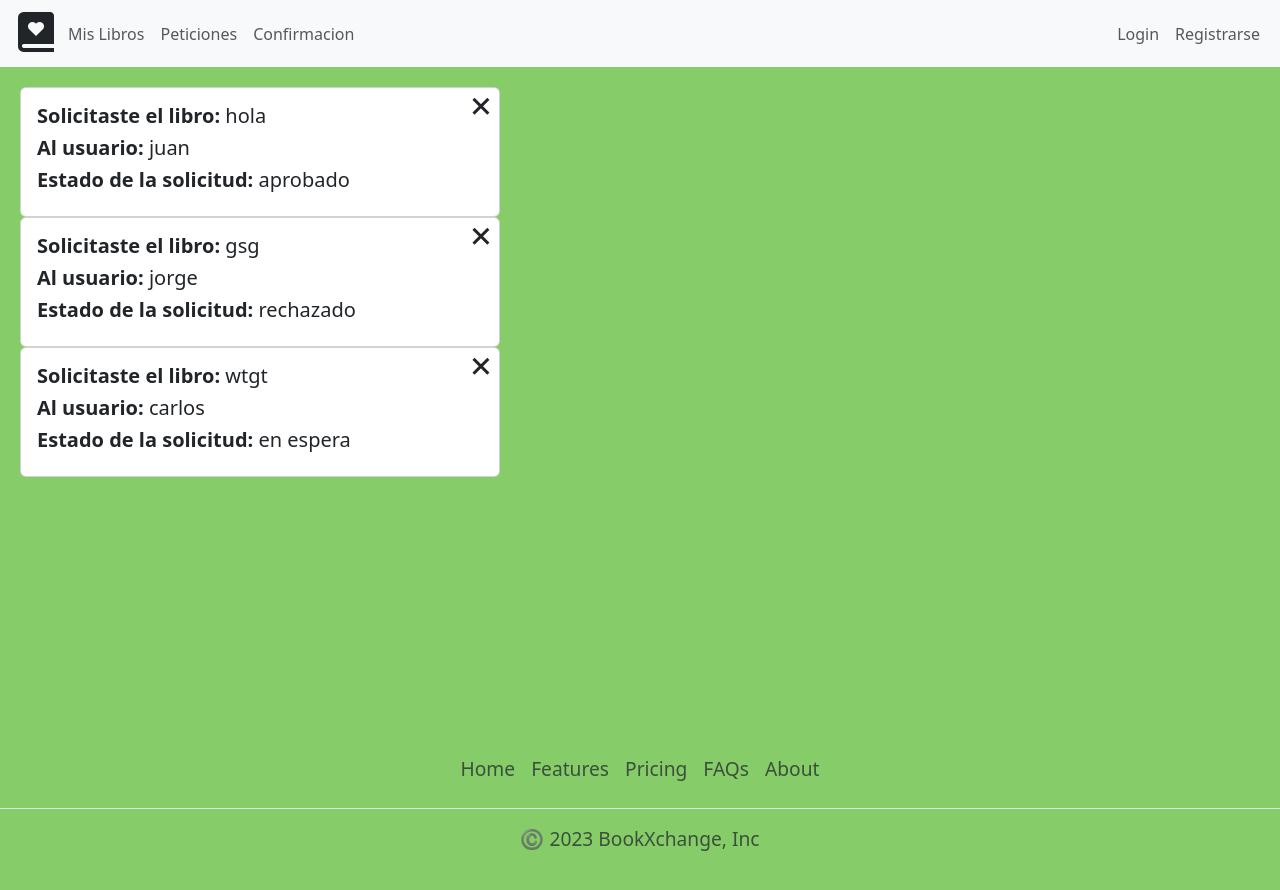
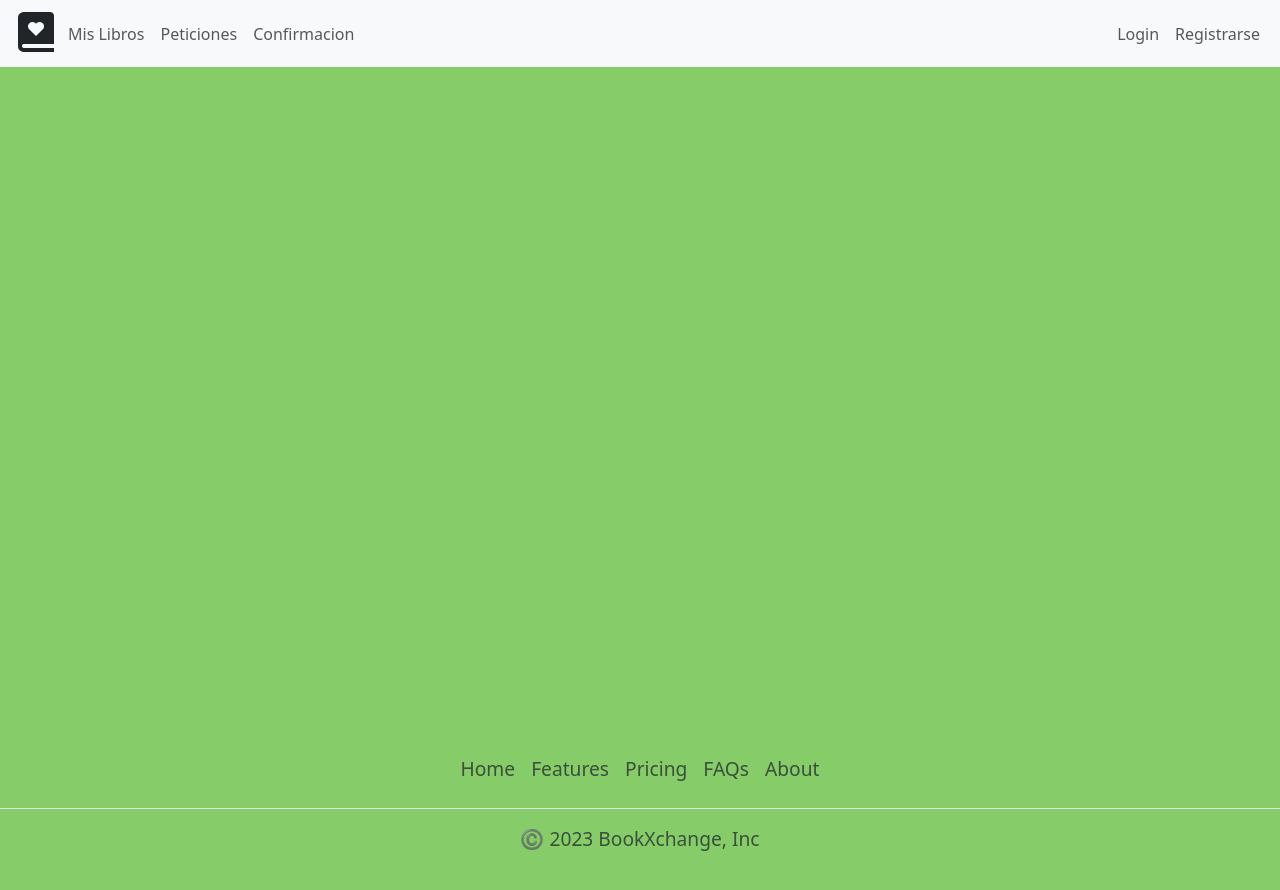
Before and after one commit to Aguscai710/PNT2-GRUPO, a Vue app in the folder proyecto-pnt2-libreria/: page /Peticiones in a window 1280 px wide. Shown: the top 890 px of the page. Built offline with nearby package versions, Linux system fonts and the light colour scheme.

Commit message:
More and more changes!!!!

```diff
--- a/proyecto-pnt2-libreria/src/components/Biblioteca.vue
+++ b/proyecto-pnt2-libreria/src/components/Biblioteca.vue
@@ -12,12 +12,12 @@ import { useStoreBiblioteca } from '../../stores/storeBiblioteca';
 const store = useStoreBiblioteca()
 
 onMounted(()=>{
-    const intervalo = setInterval(store.ObtenerLibros,1000)
     store.ObtenerLibros()
 })
 </script>
 
 <template>
+    {{ store.libros }}
     <div class="row">
         <div class="col-8 contenedor">
             <div v-for="(libro, id) in store.getLibros">
--- a/proyecto-pnt2-libreria/src/components/Libro.vue
+++ b/proyecto-pnt2-libreria/src/components/Libro.vue
@@ -6,12 +6,8 @@ const props = defineProps({
 })
 
 const crearPeticion = () => {
-    const peticion = {
-        id : props.libro.id,
-        usuario : props.libro.usuario, //ver como guardar la variable usuario para usarla en todos lados
-        estado : "en espera"
-    }
-    fetch("https://65541db063cafc694fe62740.mockapi.io/lib", {
+//Crear peticion y mandarla
+    fetch("http://localhost:8080/api/peticion", {
         method: 'POST', // or PATCH
         headers: {'content-type':'application/json'},
         body: JSON.stringify({peticion})
--- a/proyecto-pnt2-libreria/src/components/MisLibros.vue
+++ b/proyecto-pnt2-libreria/src/components/MisLibros.vue
@@ -8,7 +8,7 @@ import {onMounted, ref} from 'vue'
 const libros = ref([])
 const ObtenerLibros = () => {
     //Arma el link con la pagina
-    fetch("https://654add315b38a59f28ee50e5.mockapi.io/Usuarios")
+    fetch("http://localhost:8080/api/libro")//Falta filtrar libros x usuario
         .then((response) => {
             if (response.status === 200) {
                 return response.json(); // Convierte la respuesta a JSON
--- a/proyecto-pnt2-libreria/src/components/Peticiones.vue
+++ b/proyecto-pnt2-libreria/src/components/Peticiones.vue
@@ -6,26 +6,7 @@
 <script setup>
 import { ref } from 'vue'
 
-let peticion1 = {
-    libro1: "hola",
-    usuario: "juan",
-    estado: "aprobado"
-}
-let peticion2 = {
-    libro1: "gsg",
-    usuario: "jorge",
-    estado: "rechazado"
-}
-let peticion3 = {
-    libro1: "wtgt",
-    usuario: "carlos",
-    estado: "en espera"
-}
-
-let peticiones = ref([
-    peticion1, peticion2, peticion3
-])
-
+//HACER FETCH PARA TRAER LAS PETICIONES DE LA API
 
 
 </script>
--- a/proyecto-pnt2-libreria/src/components/Registrarse.vue
+++ b/proyecto-pnt2-libreria/src/components/Registrarse.vue
@@ -16,12 +16,18 @@ const usuarioNuevo = {
 
 
 const crearUsuario = () => {
+    const usuario = {
+        nombre: usuarioNuevo.usuario,
+        password:usuarioNuevo.contraseña ,
+        mail: usuarioNuevo.email,
+        telefono: usuarioNuevo.telefono
+    }
 
      if ( usuarioNuevo.contraseña == usuarioNuevo.contraseñaConfirmada ) {
-        fetch("https://65541db063cafc694fe62740.mockapi.io/lib",{
+        fetch("http://localhost:8080/api/usuario",{
             method: 'POST',
             headers: { 'content-type': 'application/json' },
-            body: JSON.stringify({usuarioNuevo })
+            body: JSON.stringify(usuario)
         }).then(res => {
             if (res.ok) {
                 return res.json();
--- a/proyecto-pnt2-libreria/src/components/RegistroLibro.vue
+++ b/proyecto-pnt2-libreria/src/components/RegistroLibro.vue
@@ -5,12 +5,13 @@ const libroNuevo = {
     titulo:'',
     genero:'',
     autor:'',
-    descripcion:''
+    descripcion:'',
+    usuarioid:'3'
 
 }
 
 const crearLibro = () => {
-    fetch("https://65541db063cafc694fe62740.mockapi.io/lib", {
+    fetch("http://localhost:8080/api/libro", {
   method: 'POST',
   headers: {'content-type':'application/json'},
   // Send your data in the request body as JSON
--- a/proyecto-pnt2-libreria/stores/storeBiblioteca.js
+++ b/proyecto-pnt2-libreria/stores/storeBiblioteca.js
@@ -1,8 +1,10 @@
 import {defineStore} from 'pinia'
+import { ref } from "vue";
 
 export const useStoreBiblioteca = defineStore("biblioteca", {
 	state: () => ({
 		libroSeleccionado: null,
+		libros: ref([])
 	}),
 	getters: {
 		getLibros(state) {
@@ -15,19 +17,24 @@ export const useStoreBiblioteca = defineStore("biblioteca", {
 		},
 		ObtenerLibros() {
 			//Arma el link con la pagina
-			fetch("https://654add315b38a59f28ee50e5.mockapi.io/Usuarios")
-				.then((response) => {
-					if (response.status === 200) {
-						return response.json(); // Convierte la respuesta a JSON
-					} else {
-						throw new Error("No se pudo obtener la información");
+			fetch("http://localhost:8080/api/libro", {
+				method: "GET",
+				headers: { "content-type": "application/json" },
+			})
+				.then((res) => {
+					if (res.ok) {
+						return res.json();
 					}
+					// handle error
 				})
 				.then((data) => {
-					this.libros.value = data.results; //Obtengo el results que es donde esta mi vector que quiero trabajar
+					this.libros = data;
+				})
+				.then((tasks) => {
+					// Do something with the list of tasks
 				})
 				.catch((error) => {
-					console.error(error);
+					// handle error
 				});
 		},
 	},
```
